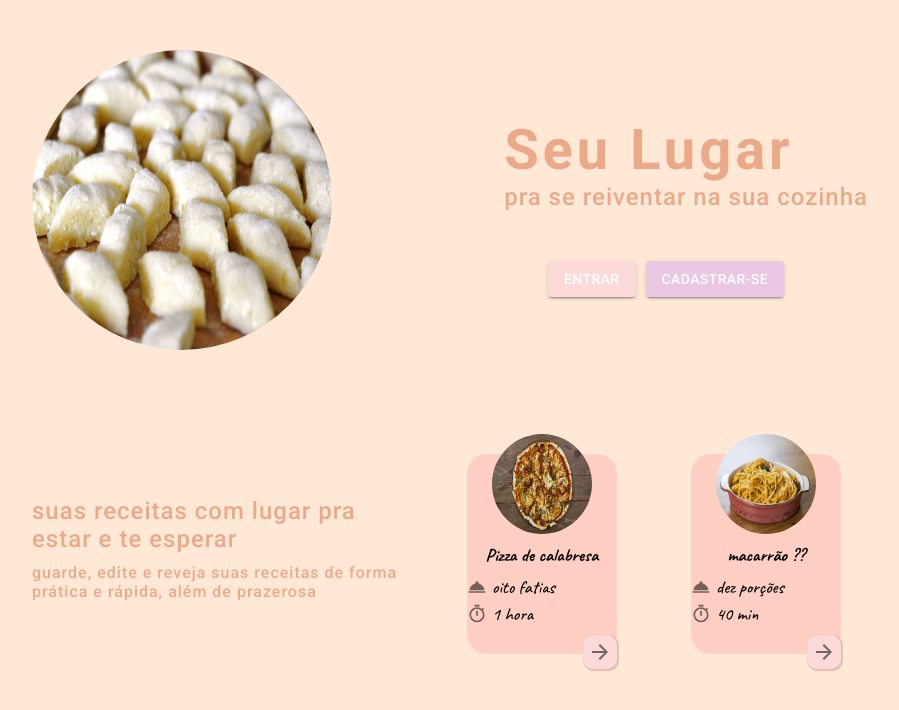
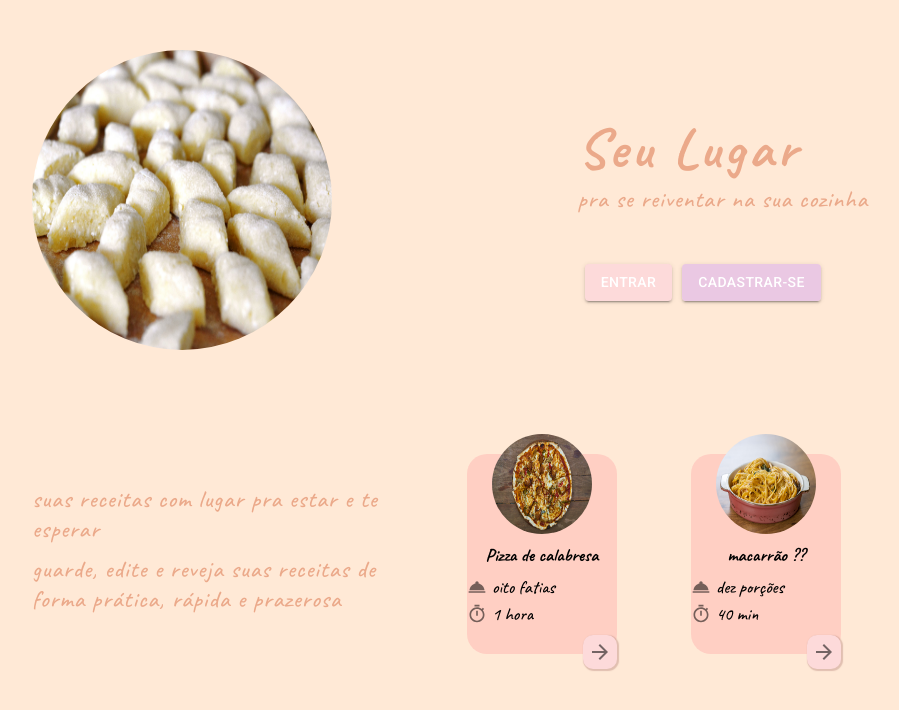
Before and after one commit to mugarate12/minhaReceitaFront, a Next.js app: page / in a window 1280 px wide. Shown: the top 710 px of the page, without its empty margins (210-1109 px from the left). Built offline with nearby package versions, Linux system fonts and the light colour scheme.

Commit message:
home page adjusts and onclick props added in cardRecipe

```diff
--- a/components/CardRecipe.tsx
+++ b/components/CardRecipe.tsx
@@ -12,9 +12,10 @@ type Props = {
   recipeTitle: string;
   numberOfPortions: string;
   time: string;
+  onClick?: Function;
 }
 
-export default function CardRecipe({ urlImg, recipeTitle, numberOfPortions, time}: Props) {
+export default function CardRecipe({ urlImg, recipeTitle, numberOfPortions, time, onClick}: Props) {
   const router = useRouter()
 
   return (
@@ -49,36 +50,11 @@ export default function CardRecipe({ urlImg, recipeTitle, numberOfPortions, time
           boxShadow: '1px 1px 1px 1px rgba(196, 149, 139, 0.5)'
           }}
           aria-label='recipe page'
-          onClick={() => router.push('/recipes/1')}
+          onClick={!!onClick ? () => onClick() : () => router.push('/recipes/1')}
           >
           <ArrowForwardIcon />
         </IconButton>
       </div>
-      {/* <div className={styles.cardImgContainer}>
-        <img
-          src={urlImg}
-          alt="Teste de imagem de receita"
-          className={styles.cardImg}
-        />
-      </div>
-
-      <div className={styles.informationContainer} >
-        <h5 className={styles.recipeTitle} >{recipeTitle}</h5>
-
-        <div className={styles.recipeInformationContainer}>
-          <div className={styles.recipeSubtitleContainer}>
-            <RoomServiceIcon fontSize='small' color='action' />
-            <p className={styles.recipeSubtitle}>{numberOfPortions}</p>
-          </div>
-
-          <div className={styles.recipeSubtitleContainer}>
-            <TimerIcon fontSize='small' color='action'/>
-            <p className={styles.recipeSubtitle}>{time}</p>
-          </div>
-        </div>
-      </div>
-
-      <ArrowForwardIosIcon fontSize='small' color='action' className={styles.teste}/> */}
     </div>
   )
 }
--- a/pages/index.tsx
+++ b/pages/index.tsx
@@ -54,7 +54,7 @@ export default function Home() {
       <div className={styles.subContentContainer}>
         <div className={styles.subContentTextContainer}>
           <h2 className={styles.subtitle}>suas receitas com lugar pra estar e te esperar</h2>
-          <p className={styles.subContentText}>guarde, edite e reveja suas receitas de forma prática e rápida, além de prazerosa</p>
+          <p className={styles.subContentText}>guarde, edite e reveja suas receitas de forma prática, rápida e prazerosa</p>
         </div>
 
         <div className={styles.cardsContainer}>
@@ -63,6 +63,7 @@ export default function Home() {
             recipeTitle='Pizza de calabresa'
             time='1 hora'
             urlImg='/img/pizza.jpg'
+            onClick={() => {}}
           />
 
           <CardRecipe
@@ -70,6 +71,7 @@ export default function Home() {
             recipeTitle='macarrão ??'
             time='40 min'
             urlImg='/img/macarrao.jpg'
+            onClick={() => {}}
           />
         </div>
       </div>
--- a/styles/Home.module.css
+++ b/styles/Home.module.css
@@ -21,10 +21,11 @@
 }
 
 .title {
-  font-size: 2.5rem;
+  font-size: 4rem;
   font-weight: bold;
   letter-spacing: 4px;
   text-align: center;
+  font-family: 'Caveat', cursive;
 
   color: #EBA98A;
 
@@ -33,10 +34,11 @@
 }
 
 .subtitle {
-  font-size: 1.5rem;
+  font-size: 2rem;
   font-weight: 500;
   letter-spacing: 1px;
   text-align: center;
+  font-family: 'Caveat', cursive;
 
   margin-left: 5px;
   margin-right: 5px;
@@ -50,10 +52,11 @@
 .subContentText {
   display: none;
 
-  font-size: 1rem;
+  font-size: 1.5rem;
   font-weight: 500;
   letter-spacing: 1px;
   text-align: left;
+  font-family: 'Caveat', cursive;
 
   margin-left: 5px;
   margin-right: 5px;
```
